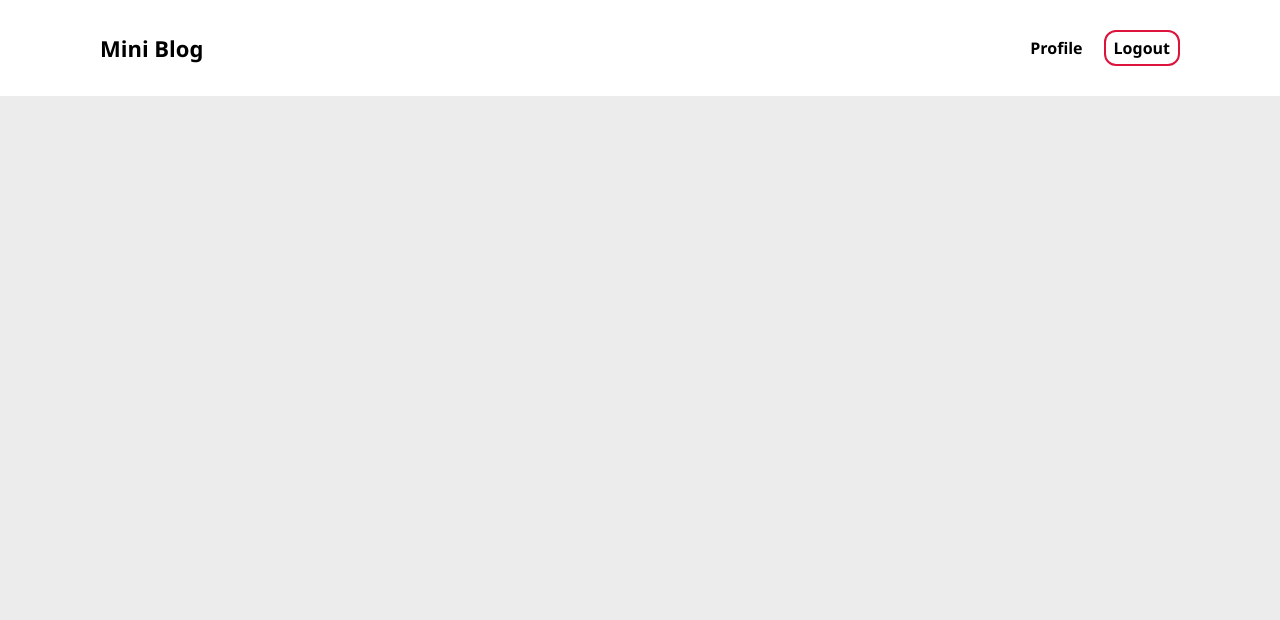
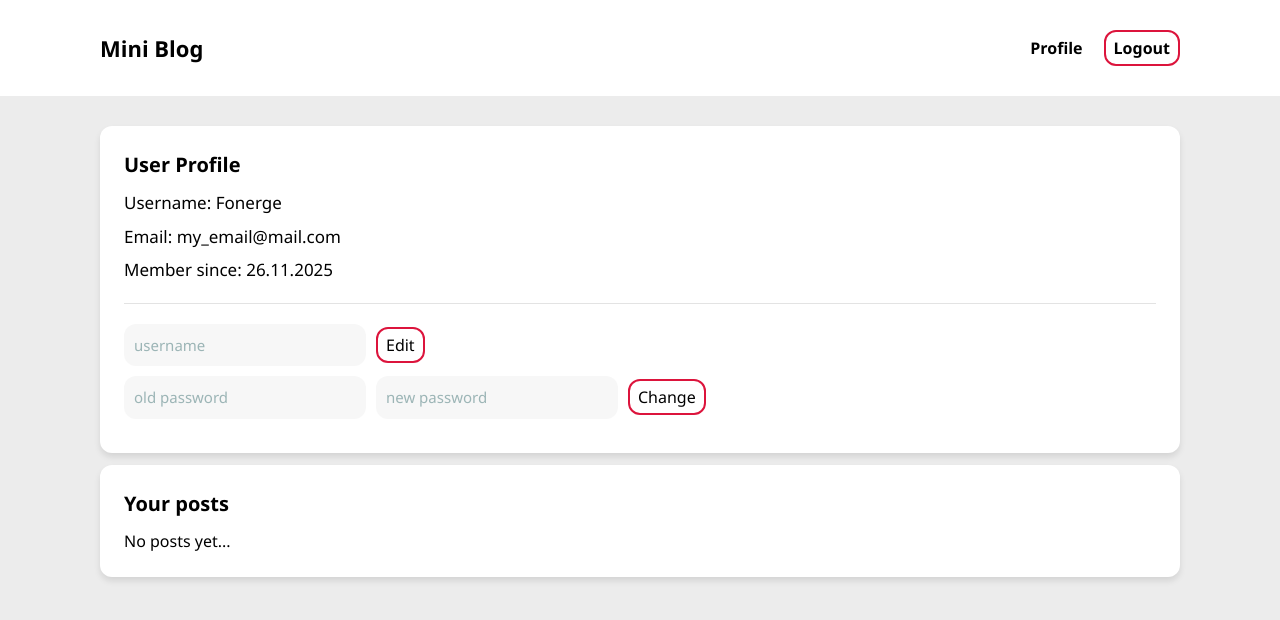
Before and after one commit to QueenCDN/mini-blog, a React (Vite) app: page /profile in a window 1280 px wide. Shown: the top 620 px of the page. Built offline with nearby package versions, Linux system fonts and the light colour scheme.

Commit message:
re-desing

```diff
--- a/src/assets/styles/index.css
+++ b/src/assets/styles/index.css
@@ -112,6 +112,50 @@ li {
     font-weight: 500;
 }
 
+.input-field {
+    background-color: rgba(234, 234, 234, 0.368);
+    padding: 10px;
+    border: none;
+    border-radius: 12px;
+    font-size: 15px;
+    color: rgb(65, 116, 117);
+    font-weight: 500;
+}
+
+.input-field:focus{
+    outline: none;
+}
+
 .login-form input:focus {
     outline: none;
 }
+
+.mt-10 {
+    display: inline-block;
+    margin-top: 10px;
+}
+
+hr {
+    border: none;
+    height: 1px;
+    background-color: rgba(200, 200, 200, 0.5);
+    margin: 20px 0px 20px 0px;
+}
+.simple-link {
+    display: inline-block;
+    color: crimson;
+    font-weight: 700;
+    margin-bottom: 20px;
+}
+
+.text-profile {
+    font-size: 17px;
+    font-weight: 300;
+    margin-bottom: 8px;
+}
+
+h2 {
+    font-size: 20px;
+    font-weight: 800;
+    margin-bottom: 10px;
+}
--- a/src/pages/Home/ui/HomePage.jsx
+++ b/src/pages/Home/ui/HomePage.jsx
@@ -1,12 +1,14 @@
 import Sidebar from '../../../widgets/Sidebar/ui/Sidebar.jsx';
 import PostList from '../../../widgets/PostList/ui/PostList.jsx';
+import SearchBar from '../../../widgets/SearchBar.jsx/ui/SearchBar.jsx';
 
 function HomePage() {
 return (
   <main className="container mx-auto px-4 py-8">
+    <SearchBar />
     <div className="grid grid-cols-1 lg:grid-cols-3 gap-4">
+      <Sidebar />
       <PostList />
-      <Sidebar />
     </div>
   </main>
 )
--- a/src/pages/Post/ui/PostPage.jsx
+++ b/src/pages/Post/ui/PostPage.jsx
@@ -1,8 +1,21 @@
-import React from 'react'
+import { Link } from "react-router-dom";
 
 function PostPage() {
   return (
-    <div>PostPage</div>
+    <main className="container mx-auto px-4 py-8">
+      <Link className="simple-link" to={"/"}>← Return</Link>
+      <div className="post-item p-6 bg-white rounded-lg shadow-md">
+        <h2 className="text-3xl font-bold mb-4">Why we love cats?</h2>
+        <p className="text-gray-700 mb-6">
+          Cats are wonderful companions that bring joy and comfort to our lives. Their playful nature, independent spirit, and affectionate behavior make them beloved pets around the world. Whether it's their soothing purrs or their curious antics, cats have a unique way of capturing our hearts.
+          And let's not forget their ability to reduce stress and provide emotional support. Owning a cat can lead to numerous health benefits, including lower blood pressure and reduced anxiety levels.
+        </p>
+        <hr />
+        <div className="post-meta text-sm" style={{color: "crimson"}}>
+          Posted on 25 November, 2025 by Fonerge
+        </div>
+      </div>
+    </main>
   )
 }
 
--- a/src/pages/Profile/ui/ProfilePage.jsx
+++ b/src/pages/Profile/ui/ProfilePage.jsx
@@ -1,6 +1,27 @@
 function ProfilePage() {
   return (
     <main className="container mx-auto px-4 py-8">
+      <div className="post-item p-6 mb-3">
+        <h2>User Profile</h2>
+        <p className="text-profile">Username: <b>Fonerge</b></p>
+        <p className="text-profile">Email: <b>my_email@mail.com</b></p>
+        <p className="text-profile">Member since: <b>26.11.2025</b></p>
+
+        <hr />
+        <div>
+          <input type="text" className="input-field" style={{marginBottom: "10px", marginRight: "10px"}} placeholder="username"/>
+          <button className="login-button">Edit</button>
+        </div>
+        <div>
+          <input type="text" className="input-field" style={{marginBottom: "10px", marginRight: "10px"}} placeholder="old password"/>
+          <input type="text" className="input-field" style={{marginBottom: "10px", marginRight: "10px"}} placeholder="new password"/>
+          <button className="login-button">Change</button>
+        </div>
+      </div>
+      <div className="post-item p-6 mb-3">
+        <h2>Your posts</h2>
+        <p>No posts yet...</p>
+      </div>
     </main>
   )
 }
--- a/src/widgets/PostList/ui/PostList.jsx
+++ b/src/widgets/PostList/ui/PostList.jsx
@@ -1,3 +1,5 @@
+
+
 function PostList() {
   return (
     <div className="lg:col-span-2">
@@ -5,15 +7,17 @@ function PostList() {
         <div className="p-4 post-item">
           <h2 className="text-xl font-semibold">Post Title 1</h2>
           <p className="text-gray-600">This is a summary of the first post.</p>
+          <a className="login-button mt-10" href="/post/1">Read More</a>
         </div>
         <div className="p-4 post-item">
           <h2 className="text-xl font-semibold">Post Title 2</h2>
-
           <p className="text-gray-600">This is a summary of the second post.</p>
+          <a className="login-button mt-10" href="/post/2">Read More</a>
         </div>
         <div className="p-4 post-item">
           <h2 className="text-xl font-semibold">Post Title 3</h2>
           <p className="text-gray-600">This is a summary of the third post.</p>
+          <a className="login-button mt-10" href="/post/3">Read More</a>
         </div>
       </div>
     </div>
--- /dev/null
+++ b/src/widgets/SearchBar.jsx/ui/SearchBar.jsx
@@ -0,0 +1,16 @@
+import Button from "../../../shared/ui/Button.jsx";
+
+function SearchBar() {
+  return (
+    <div className="post-item w-full mb-4 p-3" style={{display: "flex", alignItems: "center"}}>
+        <div className="w-full">
+            <input type="text" placeholder="Search..." className="w-full input-field"/>
+        </div>
+        <div style={{marginLeft: "10px"}}>
+            <Button text={"🔎"} className="login-button"/>
+        </div>
+    </div>
+  )
+}
+
+export default SearchBar
--- a/src/widgets/Sidebar/ui/Sidebar.jsx
+++ b/src/widgets/Sidebar/ui/Sidebar.jsx
@@ -1,6 +1,7 @@
 function Sidebar() {
   return (
-    <div className="lg:col-span-1 catedory-sidebar">
+    // i need to fix height of sidebar
+    <div className="lg:col-span-1 catedory-sidebar self-start">
       <div className="p-4">
         <h2 className="text-xl font-bold mb-4">Categories</h2>
         <ul className="list-disc list-inside">
```
